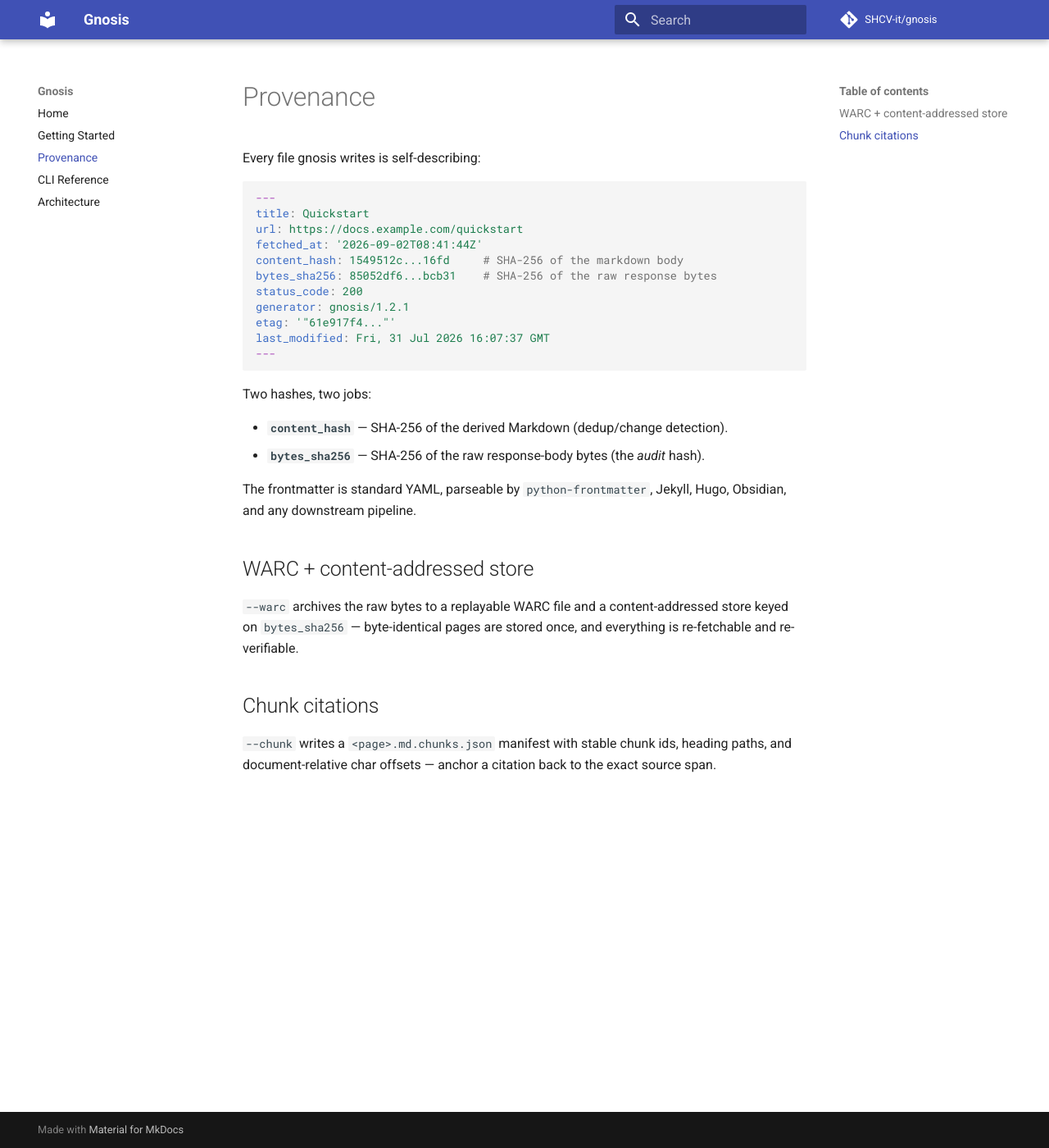
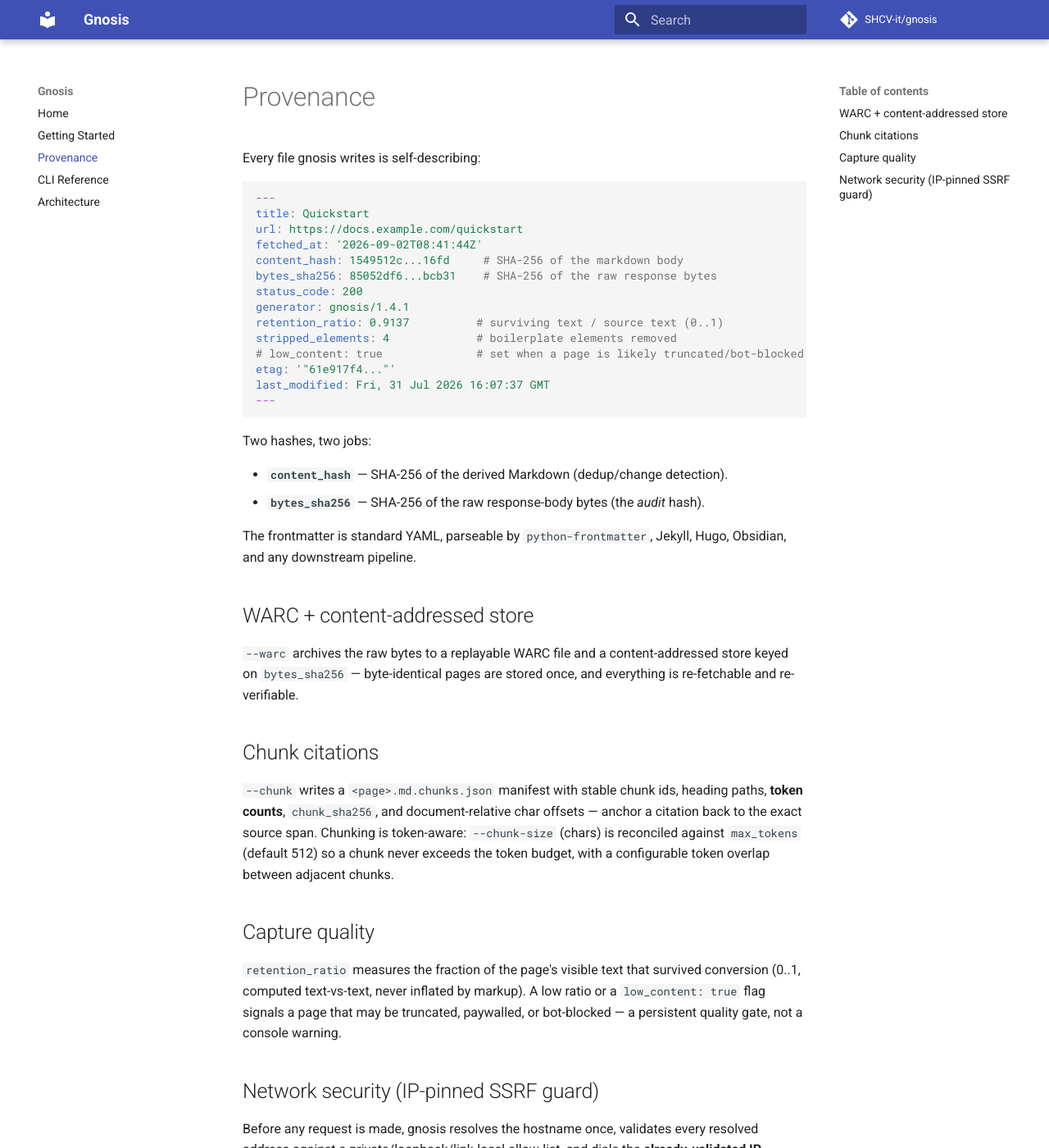
Before and after one commit to SHCV-it/gnosis, an MkDocs documentation site: the page built from docs/provenance.md, in a window 1280 px wide and 1400 px high. Shown: the whole window at 82% size. Built offline with MkDocs 1.6.1 and Material for MkDocs 9.7.7, drawn with Linux system fonts in a browser that asks for light colours; comment, search, counter and statistics services are not loaded; some of the changed text lies outside the part shown.

Commit message:
fix: content-first protection (class selectors), retention clamp + marketing completeness
Independent 20-persona CR confirmed the rate-limiter fix but found:
- content protection only matched tag names (main/article), so .markdown-body
  and other class-based content selectors were still vulnerable -> reorder to
  find content first, protect actual elements by id, strip boilerplate after
- retention_ratio could still exceed 1.0 on table-heavy pages -> clamp [0,1]
Marketing panel fixes:
- README relative links + demo GIF now absolute (PyPI renders correctly)
- BENCHMARKS.md with reproducible gnosis-bench scorecard
- issue/PR templates + docs for token chunking, IP pinning, capture quality
- tests: 150 total

```diff
--- a/docs/provenance.md
+++ b/docs/provenance.md
@@ -10,7 +10,10 @@
 content_hash: 1549512c...16fd     # SHA-256 of the markdown body
 bytes_sha256: 85052df6...bcb31    # SHA-256 of the raw response bytes
 status_code: 200
-generator: gnosis/1.2.1
+generator: gnosis/1.4.1
+retention_ratio: 0.9137          # surviving text / source text (0..1)
+stripped_elements: 4             # boilerplate elements removed
+# low_content: true              # set when a page is likely truncated/bot-blocked
 etag: '"61e917f4..."'
 last_modified: Fri, 31 Jul 2026 16:07:37 GMT
 ---
@@ -33,5 +36,25 @@
 ## Chunk citations
 
 `--chunk` writes a `<page>.md.chunks.json` manifest with stable chunk ids,
-heading paths, and document-relative char offsets — anchor a citation back to
-the exact source span.
+heading paths, **token counts**, `chunk_sha256`, and document-relative char
+offsets — anchor a citation back to the exact source span. Chunking is
+token-aware: `--chunk-size` (chars) is reconciled against `max_tokens` (default
+512) so a chunk never exceeds the token budget, with a configurable token
+overlap between adjacent chunks.
+
+## Capture quality
+
+`retention_ratio` measures the fraction of the page's visible text that
+survived conversion (0..1, computed text-vs-text, never inflated by markup).
+A low ratio or a `low_content: true` flag signals a page that may be
+truncated, paywalled, or bot-blocked — a persistent quality gate, not a
+console warning.
+
+## Network security (IP-pinned SSRF guard)
+
+Before any request is made, gnosis resolves the hostname once, validates every
+resolved address against a private/loopback/link-local allow-list, and dials
+the **already-validated IP** — closing the DNS-rebinding TOCTOU that plagues
+resolve-then-connect guards. CGNAT (`100.64.0.0/10`), 6to4, Teredo, NAT64
+(`64:ff9b::/96`), and IPv4-mapped/embedded forms are blocked. Every redirect
+hop is re-checked.
--- a/gnosis/__init__.py
+++ b/gnosis/__init__.py
@@ -4,5 +4,5 @@
 Downloads websites and converts them to clean, LLM-friendly markdown.
 """
 
-__version__ = "1.4.1"
+__version__ = "1.4.2"
 __author__ = "Steffen Hoehne, Ali Zahid Raja, SHCV.IT"
--- a/pyproject.toml
+++ b/pyproject.toml
@@ -4,7 +4,7 @@
 
 [project]
 name = "gnosis-markdown"
-version = "1.4.1"
+version = "1.4.2"
 description = "Web scraper and crawler that converts websites to clean Markdown with byte-level provenance for LLM/RAG knowledge bases"
 readme = "README.md"
 license = "MIT"
```
Also changed, not shown: BENCHMARKS.md (added, +59 -0 lines), CHANGELOG.md (+16 -0 lines), README.md (+7 -5 lines), .github/ISSUE_TEMPLATE/bug_report.md (added), .github/ISSUE_TEMPLATE/feature_request.md (added), .github/PULL_REQUEST_TEMPLATE.md (added), 3 other files.
